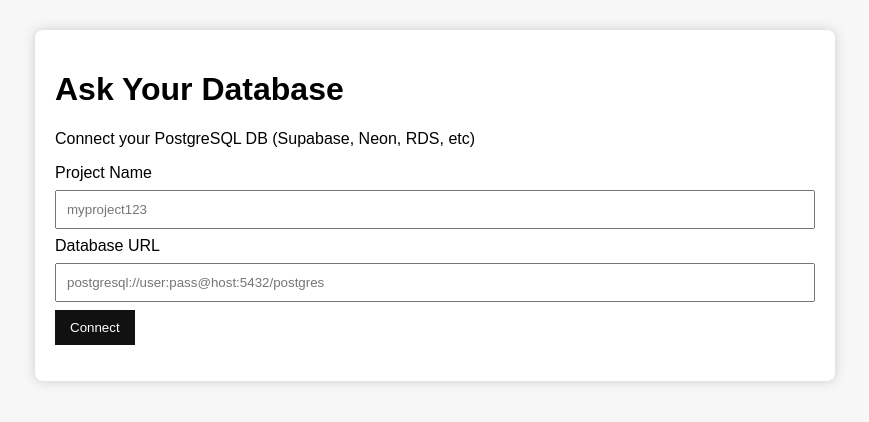
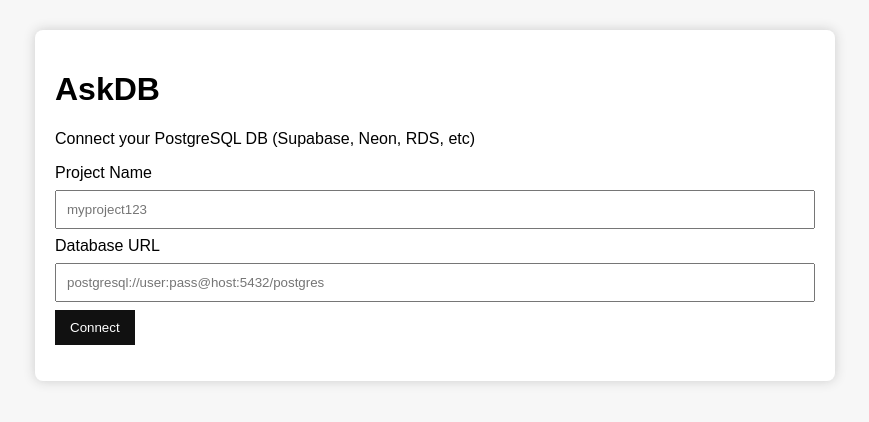
Before and after one commit to shashikant190/AskDB, a plain HTML site: page index.html in a window 1280 px wide. Shown: the whole page, without its empty margins (205-1074 px from the left). Drawn offline with Linux system fonts and the light colour scheme.

Commit message:
Title changed

```diff
--- a/index.html
+++ b/index.html
@@ -8,7 +8,7 @@
 </head>
 <body>
     <div class="container">
-        <h1>Ask Your Database</h1>
+        <h1>AskDB</h1>
         <p>Connect your PostgreSQL DB (Supabase, Neon, RDS, etc)</p>
 
         <label>Project Name</label>
```
